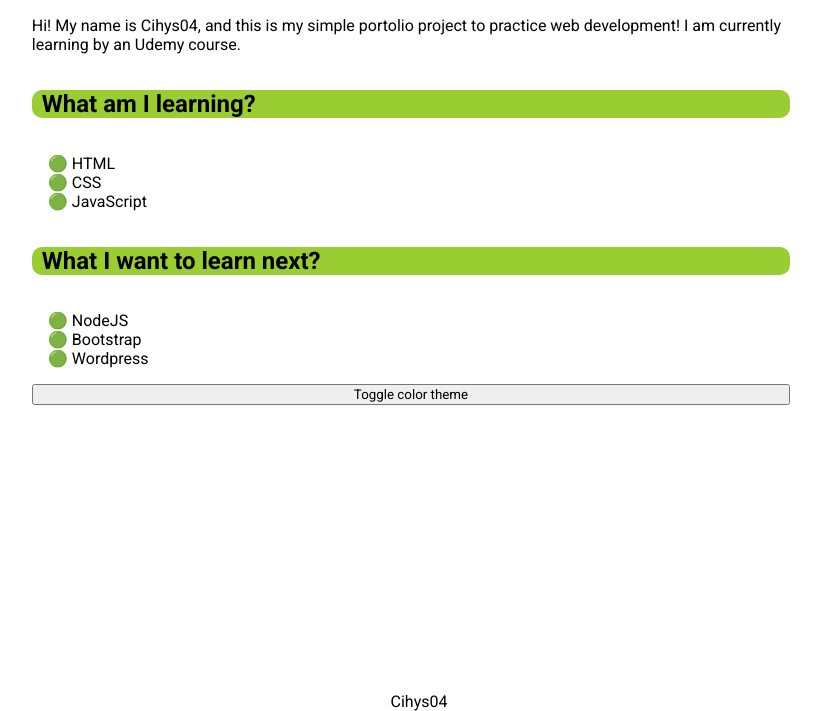
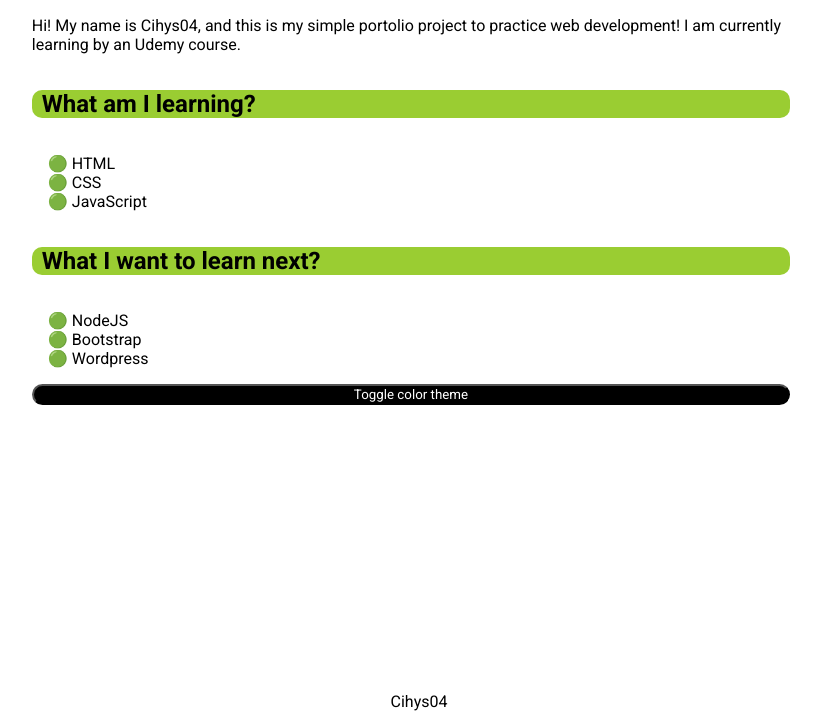
Before and after one commit to Cihys04/Portfolio, a plain HTML site: page index.html in a window 1280 px wide. Shown: the part 89-800 px from the top of the page, without its empty margins (229-1050 px from the left). Drawn offline with Linux system fonts and the light colour scheme.

Commit message:
Added button styling

```diff
--- a/style.css
+++ b/style.css
@@ -27,6 +27,12 @@ p, li{
 
 ul { list-style-type: var(--emoji); }
 
+button{
+    background-color: var(--accent-color);
+    color: var(--base-color);
+    border-radius: 25px;
+}
+
 #card{
     display: flex;
     flex-direction: column;
```
